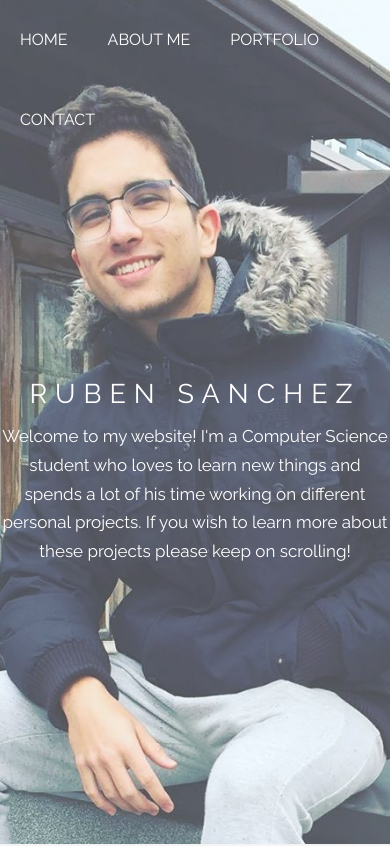
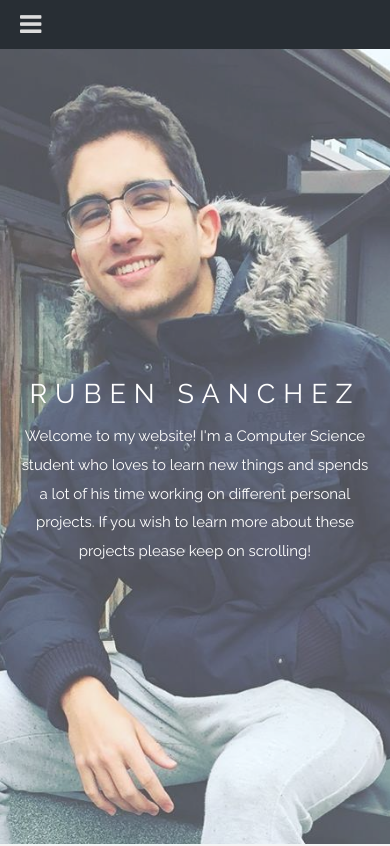
Before and after one commit to Ruben1729/Personal-Website, a plain HTML site: page Website/index.htm in a window 390 px wide. Shown: the top 846 px of the page. Drawn offline with nearby package versions, Linux system fonts and the light colour scheme.

Commit message:
More Navbar Updates.

```diff
--- a/Website/css/style.css
+++ b/Website/css/style.css
@@ -20,56 +20,36 @@ body, html{
 
 }
 
-/*Nav Bar Style*/
-nav{
-
-	background-color: rgba(0, 0, 0, 0);
-	position: fixed;
-	top: 0;
-	left: 0;
-	width: 100%:
-	height: 80px;
-	box-sizing: border-box;
-	z-index: 1;
-	transition: .3s;
+/* Style the navbar */
+#navbar {
+  overflow: hidden;
+  position: fixed;
+  top: 0;
+  width: 100%;
+  z-index:1;
 
 }
 
-nav.black{
-
-	width: 100%;
-	height: 80px;
-	background-color:#282e34;
-	color: #ddd;
-
+/* Navbar links */
+#navbar a {
+  float: left;
+  display: block;
+  text-align: center;
+  padding: 14px;
 }
 
-nav ul{
+.transparent{
+	background-color: rgba(0,0,0,0);
+	transition: .3s;
+}
+.transparent a{ color:white; }
 
-	list-style: none;
-	margin: 0;
-	padding: 0;
+.black{
+	background-color:#282e34;
 	transition: .3s;
-
+	padding-top: 10px;
 }
-
-nav ul li{
-
-	float: left;
-	transition: .3s;
-
-}
-
-nav ul li a{
-
-	line-height: 80px;
-	color: white;
-	padding: 12px 20px;
-	text-decoration: none;
-	text-transform: uppercase;
-	transition: .3s;
-
-}
+.black a{color: #ddd;}
 
 a{text-decoration: none;}
 
@@ -88,13 +68,6 @@ a:hover{text-decoration:underline;}
 	background-attachment:fixed;
 	background-image: url("../images/Selfie.jpg");
 	min-height:100%;
-
-}
-
-.list{
-
-	padding-left: 270px;
-	text-align: left;
 
 }
 
@@ -192,26 +165,39 @@ h1{
 
 }
 
+.toggle{
+
+	width: 100%;
+	padding: 10px 20px;
+	background:#282e34;
+	color:#ddd;
+	text-align: left;
+	box-size: border-box;
+	font-size: 25px;
+	display: none;
+
+}
+
 @media only screen and (max-width: 768px) {
 
-	.navigation ul{
+	.toggle{
 
-		width: 100%;
 		display: block;
 
 	}
 
-	.navigation ul li{
+	#navbar a{
 
-		display: block;
+		width: 100%;
 		text-align: center;
+		background-color:#282e34;
+		float: none;
 
 	}
 
 	.list{
 
-		margin: 0;
-		padding: 0;
+		display: none;
 
 	}
 
@@ -224,8 +210,9 @@ h1{
 
 	.subheader{
 
+		padding:0 20px 0 20px;
 		margin:0;
-		padding:0;
+		font-size: 15px;
 
 	}
 
@@ -241,4 +228,10 @@ h1{
 
 	}
 
+	.active{
+
+		display: block;
+
+	}
+
 }
--- a/Website/index.htm
+++ b/Website/index.htm
@@ -20,19 +20,17 @@
 
 	</head>
 	<body>
-		<!--<div id="navbar">-->
-		<nav class="navigation">
-
-			<ul>
-				<li><a class="homeBtn" href="">Home</a></li>
-				<li><a class="aboutMeBtn" href="#mainContent">About Me</a></li>
-				<li><a class="portfolioBtn" href="#portfolio">Portfolio</a></li>
-				<li><a class="contactBtn" href="#contact">Contact</a></li>
-			</ul>
-
-		</nav>
-
-		<!--</div>-->
+		<div id="navbar" class="transparent">
+			<div class="toggle">
+				<i class="fa fa-bars menu" aria-hidden="true"></i>
+			</div>
+			<div class="list">
+				<a class="homeBtn" href="">Home</a>
+				<a class="aboutMeBtn" href="#mainContent">About Me</a>
+				<a class="portfolioBtn" href="#portfolio">Portfolio</a>
+				<a class="contactBtn" href="#contact">Contact</a>
+			</div>
+		</div>
 		<div class="bg-img1">
 			<div class="img-txt">
 				Ruben Sanchez
--- a/Website/scripts/animations.js
+++ b/Website/scripts/animations.js
@@ -12,16 +12,25 @@ $(document).ready(function() {
 		return false;
 	});
 
+	$('.menu').click(function(){
+
+		$('.list').toggleClass('active');
+
+	})
+
 });
 
 $(window).on('scroll', function(){
 
-	if($(window).scrollTop()){
+	if($(window).scrollTop() && $(window).width() > 768){
 
-		$('nav').addClass('black');
+		$('#navbar').removeClass('transparent');
+		$('#navbar').addClass('black');
+
 
 	}else{
-		$('nav').removeClass('black');
+		$('#navbar').removeClass('black');
+		$('#navbar').addClass('transparent');
 	}
 
 });
```
